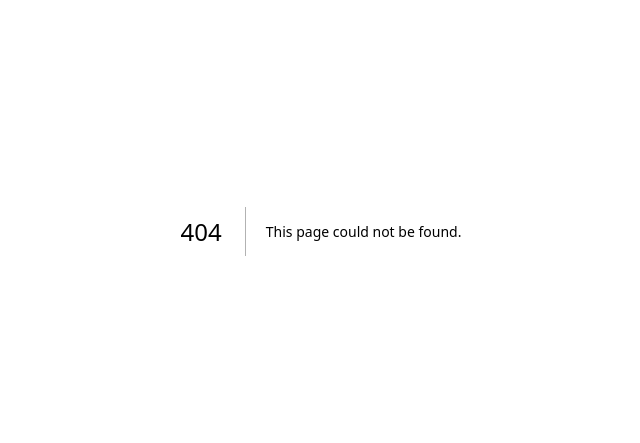
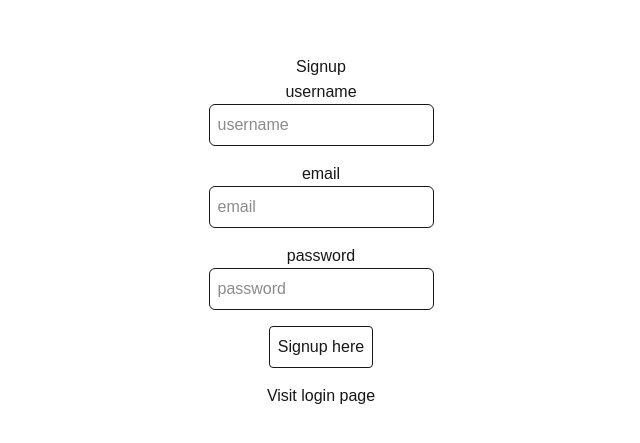
Before and after one commit to priyakishore921/auth-nextjs, a Next.js app: page /signup in a window 1280 px wide. Before the commit this address had no page. Shown: the part 169-612 px from the top of the page, without its empty margins (319-959 px from the left). Built offline with nearby package versions, Linux system fonts and the light colour scheme.

Commit message:
Full stack implementation of signup and login

```diff
--- /dev/null
+++ b/src/app/api/users/login/route.ts
@@ -0,0 +1,59 @@
+import { connect } from '@/dbconfig/dbConfig';
+import { NextRequest, NextResponse } from 'next/server';
+import User from "@/models/userModel";
+import bcrypt from 'bcryptjs';
+import jwt from 'jsonwebtoken';
+
+connect();
+
+export async function POST(request: NextRequest) {
+  try {
+    const reqBody = await request.json();
+    const { email, password } = reqBody;
+
+    if (!email) {
+      return NextResponse.json({ error: 'Enter an email'}, { status: 400 });
+    }
+
+    if (!password) {
+      return NextResponse.json({ error: 'Enter a password'}, { status: 400 });
+    }
+
+    // does email exist?
+    const user = await User.findOne({email});
+    if(!user) {
+      return NextResponse.json({ error: 'User does not exist'}, { status: 400 })
+    }
+
+    // verify password
+    const validPassword = await bcrypt.compare(password, user.password);
+    console.log('valid password ', validPassword);
+
+    if (!validPassword)
+      return NextResponse.json({ error: 'Invalid password' }, { status: 400});
+
+    // create token data
+    const tokenData = {
+      id: user._id,
+      username: user.username,
+      email: user.email
+    };
+    const token = jwt.sign(tokenData, process.env.TOKEN_SECRET!, { expiresIn: "1d"});
+
+    const response =  NextResponse.json({
+      message: 'User logged in successfully',
+      success: true
+    });
+
+    response.cookies.set("token", token, { httpOnly: true });
+
+    return response;
+
+
+
+
+  } catch (err: any) {
+    console.log(err.message);
+    return NextResponse.json({ error: err.message }, { status: 500});
+  }
+}
--- /dev/null
+++ b/src/app/api/users/signup/route.ts
@@ -0,0 +1,62 @@
+import { connect } from '@/dbconfig/dbConfig';
+import User from '@/models/userModel';
+import { NextRequest, NextResponse } from 'next/server';
+import bcrypt from 'bcryptjs';
+
+connect();
+
+export async function POST(request: NextRequest) {
+  try {
+    const reqBody = await request.json();
+    const { email, password, username } = reqBody;
+    console.log(reqBody);
+
+    if (!email) {
+      return NextResponse.json({error: 'Please enter a email'}, { status: 400})
+    }
+
+    if (!username) {
+      return NextResponse.json({error: 'Please enter a username'}, { status: 400})
+    }
+
+    if (!password) {
+      return NextResponse.json({error: 'Please enter a password'}, { status: 400})
+    }
+
+    // if email already exists?
+    if (await User.findOne({email})) {
+      return NextResponse.json({error: 'User already exists'}, {status: 400});
+    }
+
+    // if username already exists?
+    if (await User.findOne({username})) {
+      return NextResponse.json({error: 'username already exists'}, {status: 400});
+    }
+
+    //hash the password
+    const salt = await bcrypt.genSalt(10);
+    const hashedPassword = await bcrypt.hash(password, salt);
+
+    const newUser = new User({
+      username,
+      email,
+      password: hashedPassword
+    })
+
+    const savedUser = await newUser.save();
+    console.log(savedUser);
+
+    return NextResponse.json({
+      message: 'User created successfully',
+      success: true,
+      savedUser
+    })
+
+  } catch (err: any) {
+    return NextResponse.json({
+      error: err.message,
+    }, {
+      status: 500
+    });
+  }
+}
--- /dev/null
+++ b/src/app/login/page.tsx
@@ -0,0 +1,65 @@
+'use client';
+import Link from 'next/link';
+import { useRouter } from 'next/navigation';
+import axios from 'axios';
+import { useState } from 'react';
+import toast, { Toaster } from 'react-hot-toast';
+
+/**
+ * add disable logic to Login button
+ * add loading state
+ * get rid of any types
+ */
+const LoginPage = () => {
+  const router = useRouter();
+  const [user, setUser] = useState({
+    email: "",
+    password: "",
+  });
+
+  const onLogin = async () => {
+    try {
+      const response = await axios.post('/api/users/login', user);
+      console.log(response);
+      router.push('/profile');
+    } catch (err: any) {
+      toast.error('Could not login ', err.message);
+    }
+  }
+
+  return (
+    <div className="flex flex-col items-center justify-center min-h-screen py-2">
+      <h1>Login</h1>
+      <hr />
+
+      <label htmlFor='email'>email</label>
+      <input
+        className='border p-2 rounded-md mb-4 focus:outline-none focus:border-gray-400'
+        id="email"
+        value={user.email}
+        onChange={e => setUser({...user, email: e.target.value})}
+        placeholder='email'
+      />
+
+      <label htmlFor='password'>password</label>
+      <input
+        className='border p-2 rounded-md mb-4 focus:outline-none focus:border-gray-400'
+        id="password"
+        value={user.password}
+        onChange={e => setUser({...user, password: e.target.value})}
+        placeholder='password'
+        type='password'
+      />
+
+      <button
+        className='border rounded p-2 mb-4 focus:outline-none focus:border-gray-400'
+        onClick={onLogin}
+      >
+        Login here
+      </button>
+      <Link href="/signup">Visit Signup page</Link>
+    </div>
+  );
+}
+
+export default LoginPage;
--- /dev/null
+++ b/src/app/not-found.tsx
@@ -0,0 +1,11 @@
+import Link from 'next/link'
+
+export default function NotFound() {
+  return (
+    <div>
+      <h2>Not Found</h2>
+      <p>Could not find requested resource</p>
+      <Link href="/">Return Home</Link>
+    </div>
+  )
+}
--- /dev/null
+++ b/src/app/profile/[id]/page.tsx
@@ -0,0 +1,16 @@
+
+const UserProfile = async ({ params }: any) => {
+  const { id } = await params;
+
+  return (
+    <div className='flex flex-col items-center justify-center min-h-screen py-2'>
+      <h1>Profile</h1>
+      <hr />
+      <p className='text-4xl mt-4'>User Profile
+        <span className="p-2 ml-2 rounded bg-orange-500 text-white">{id}</span>
+      </p>
+    </div>
+  );
+}
+
+export default UserProfile;
--- /dev/null
+++ b/src/app/profile/page.tsx
@@ -0,0 +1,13 @@
+import React from 'react';
+
+const ProfilePage = () => {
+  return (
+    <div className='flex flex-col items-center justify-center min-h-screen py-2'>
+      <h1>Profile</h1>
+      <hr />
+      <p>Profile page</p>
+    </div>
+  );
+}
+
+export default ProfilePage;
--- /dev/null
+++ b/src/app/signup/page.tsx
@@ -0,0 +1,77 @@
+'use client';
+import Link from 'next/link';
+import { useRouter } from 'next/navigation';
+import axios from 'axios';
+import { useState } from 'react';
+import toast, { Toaster } from 'react-hot-toast';
+
+/*
+1. add button disabled state
+2. add loading state
+3. configure Toaster
+*/
+const SignupPage = () => {
+  const router = useRouter();
+  const [user, setUser] = useState({
+    email: "",
+    password: "",
+    username: ""
+  });
+
+  const onSignup = async () => {
+    try {
+      const response = await axios.post('/api/users/signup', user);
+      console.log("Signup success ", response.data);
+      router.push('/login');
+    } catch (err: any) {
+      console.log('Signup failed ', err.message);
+      toast.error(err.message);
+    }
+  }
+
+  return (
+    <div className="flex flex-col items-center justify-center min-h-screen py-2">
+      <Toaster />
+      <h1>Signup</h1>
+      <hr />
+
+      <label htmlFor='username'>username</label>
+      <input
+        className='border p-2 rounded-md mb-4 focus:outline-none focus:border-gray-300'
+        id="username"
+        value={user.username}
+        onChange={e => setUser({...user, username: e.target.value})}
+        placeholder='username'
+      />
+
+      <label htmlFor='email'>email</label>
+      <input
+        className='border p-2 rounded-md mb-4 focus:outline-none focus:border-gray-400'
+        id="email"
+        value={user.email}
+        onChange={e => setUser({...user, email: e.target.value})}
+        placeholder='email'
+      />
+
+      <label htmlFor='password'>password</label>
+      <input
+        className='border p-2 rounded-md mb-4 focus:outline-none focus:border-gray-400'
+        id="password"
+        value={user.password}
+        onChange={e => setUser({...user, password: e.target.value})}
+        placeholder='password'
+        type='password'
+      />
+
+      <button
+        className='border rounded p-2 mb-4 focus:outline-none focus:border-gray-400'
+        onClick={onSignup}
+      >
+        Signup here
+      </button>
+      <Link href="/login">Visit login page</Link>
+    </div>
+  );
+}
+
+export default SignupPage;
--- /dev/null
+++ b/src/dbconfig/dbConfig.ts
@@ -0,0 +1,22 @@
+import mongoose from "mongoose";
+
+export async function connect() {
+  try {
+    await mongoose.connect(process.env.MONGO_URI!);
+    const connection = mongoose.connection;
+    console.log(connection);
+
+    connection.on('connected', () => {
+      console.log('MongoDB connected successfully');
+    });
+
+    connection.on('error', (err) => {
+      console.log('MongoDB connection error. PLease make sure MongoDB is running');
+      console.log(err);
+      process.exit();
+    })
+  } catch (err) {
+    console.log('Something went wrong!!');
+    console.log(err);
+  }
+}
--- /dev/null
+++ b/src/models/userModel.js
@@ -0,0 +1,34 @@
+import mongoose from 'mongoose';
+
+const userSchema = new mongoose.Schema({
+  username: {
+    type: String,
+    required: [true, 'Please provide a username'],
+    unique: true
+  },
+  email: {
+    type: String,
+    required: [true, 'Please provide a email'],
+    unique: true
+  },
+  password: {
+    type: String,
+    required: [true, 'Please provide a password']
+  },
+  isVerified: {
+    type: Boolean,
+    default: false
+  },
+  isAdmin: {
+    type: Boolean,
+    default: false
+  },
+  forgotPasswordToken: String,
+  forgotPasswordTokenExpiry: Date,
+  verifyToken: String,
+  verifyTokenExpiry: Date
+})
+
+const User = mongoose.models.users || mongoose.model('user', userSchema);
+
+export default User;
```
Also changed, not shown: package.json (+8 -1 lines), 1 other file (tests, documents, lock files or other folders).
